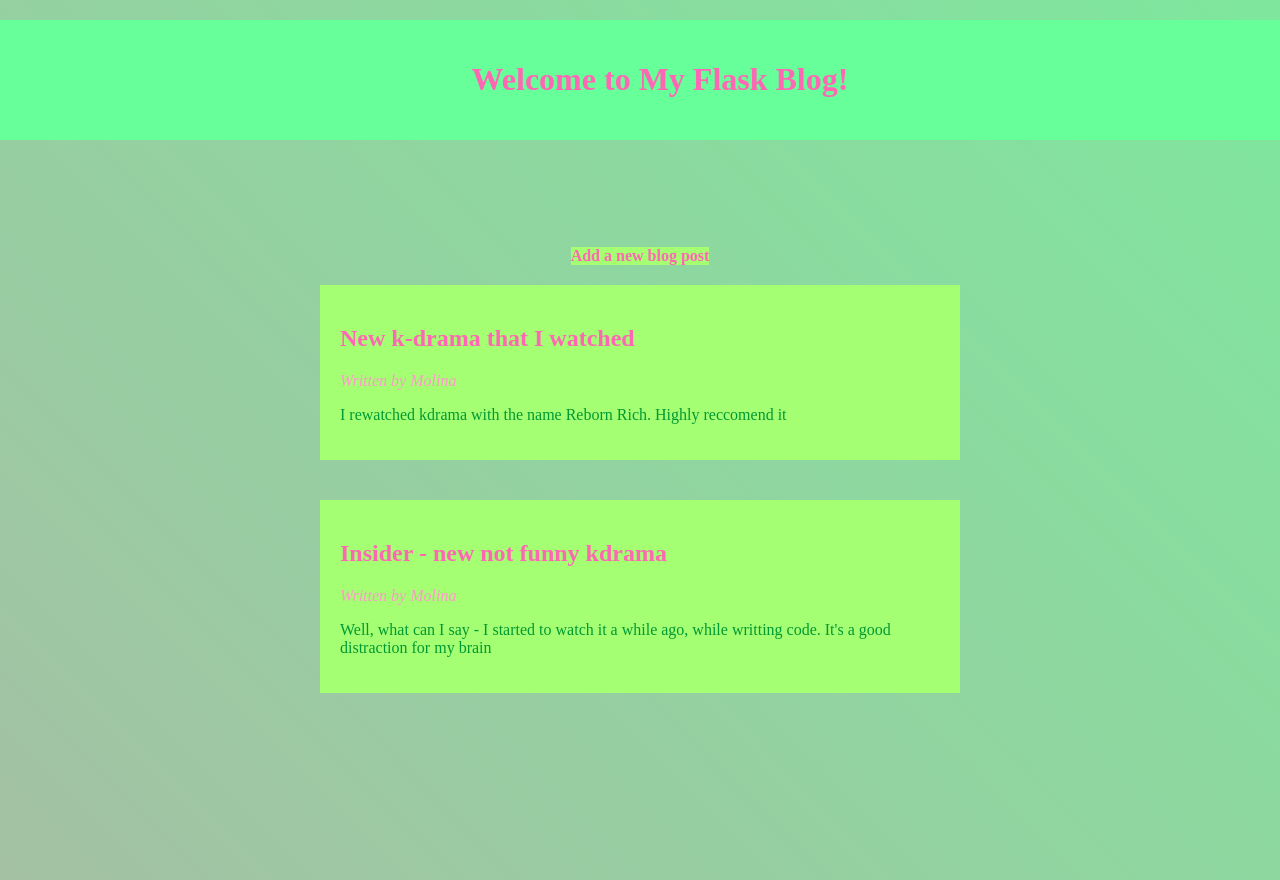
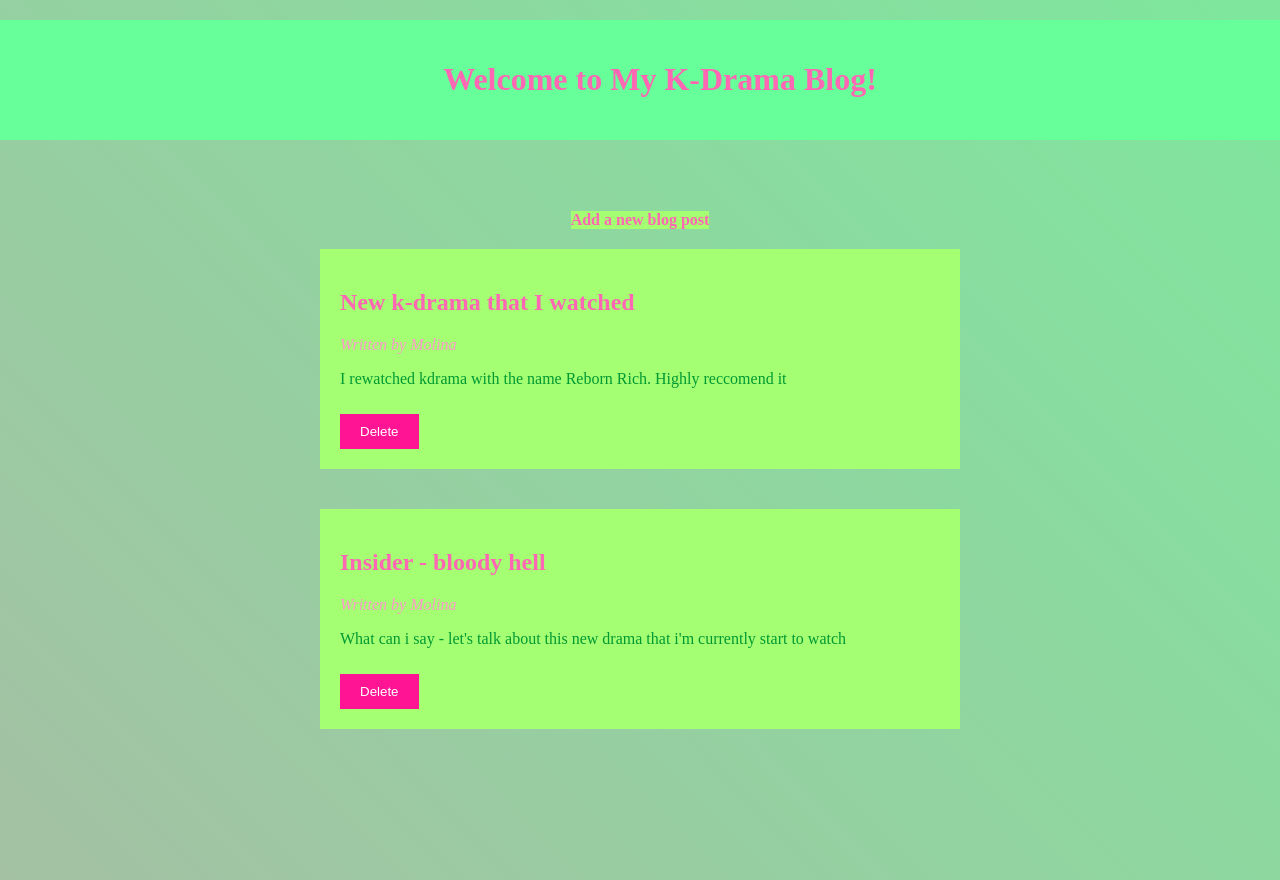
Before and after one commit to butterflyforkill/masterblog, a Flask app: page / in a window 1280 px wide. Run offline with Flask 3, Linux system fonts and the light colour scheme.

Commit message:
Add a delete method

```diff
--- a/app.py
+++ b/app.py
@@ -9,6 +9,15 @@
 
 def generate_random_id():
     return str(uuid.uuid4())
+
+
+def delete_post_by_id(post_id):
+    for post in blog_posts:
+        if post['id'] == post_id:
+            blog_posts.remove(post)
+            json_parcer.write_file('data.json', blog_posts)
+            return True  # Return True if post is deleted
+    return False  # Return False if post_id is not found
 
 
 @app.route('/')
@@ -30,5 +39,18 @@
     return render_template('add.html')
 
 
+@app.route('/delete/<string:post_id>')
+def delete(post_id):
+    # Find the blog post with the given id and remove it from the list
+    # Redirect back to the home page
+    if delete_post_by_id(post_id):
+            # Redirect to the home page after successful deletion
+            return redirect(url_for('index'))
+
+    # If post with given id is not found, redirect to the home page
+    return redirect(url_for('inxex'))
+
+
+
 if __name__ == '__main__':
     app.run()
--- a/data.json
+++ b/data.json
@@ -6,9 +6,9 @@
         "content": "I rewatched kdrama with the name Reborn Rich.\r\nHighly reccomend it"
     },
     {
-        "id": "5b2553eb-c8ed-4d96-8230-2709f1d07923",
-        "title": "Insider - new not funny kdrama",
+        "id": "2b605427-4d2a-4bd4-a382-3e7722d72063",
+        "title": "Insider - bloody hell",
         "author": "Molina",
-        "content": "Well, what can I say - I started to watch it a while ago, while writting code.\r\nIt's a good distraction for my brain"
+        "content": "What can i say - let's talk about this new drama that i'm currently start to watch"
     }
 ]
--- a/static/style.css
+++ b/static/style.css
@@ -72,3 +72,19 @@
   color: #009933; /* Set the link color to green on hover */
   text-decoration: underline; /* Add underline on hover */
 }
+
+.delete-button {
+  background-color: #ff1493; /* Pink color for the button */
+  color: #fff; /* White text color */
+  padding: 10px 20px; /* Padding for the button */
+  border: none; /* Remove the border */
+  cursor: pointer; /* Show pointer cursor on hover */
+  margin-top: 10px; /* Add margin to separate the button from the post content */
+}
+
+/* Additional style for the form */
+.delete-form {
+  display: flex; /* Display the form as a flex container */
+  flex-direction: column; /* Place form items in a column */
+  align-items:flex-start; /* Center form items horizontally */
+}
--- a/templates/index.html
+++ b/templates/index.html
@@ -3,17 +3,20 @@
 <head>
     <meta charset="UTF-8">
     <meta name="viewport" content="width=device-width, initial-scale=1.0">
-    <title>My Flask Blog</title>
+    <title>My K-Drama Blog</title>
     <link rel="stylesheet" href="{{ url_for('static', filename='style.css') }}">
 </head>
 <body>
-    <div class="blog_name"><h1>Welcome to My Flask Blog!</h1></div>
+    <div class="blog_name"><h1>Welcome to My K-Drama Blog!</h1></div>
     <a href="{{ url_for('add') }} " class="add-link">Add a new blog post</a>
     {% for post in posts %}
     <div class="post">
             <h2>{{ post.title }}</h2>
             <p><em>Written by {{ post.author }}</em></p>
             <p>{{ post.content }}</p>
+            <form action="{{ url_for('delete', post_id=post.id) }}" method="get" class="delete-form">
+                <button class="delete-button" type="submit">Delete</button>
+            </form>
     </div>
 {% endfor %}
 </body>
```
